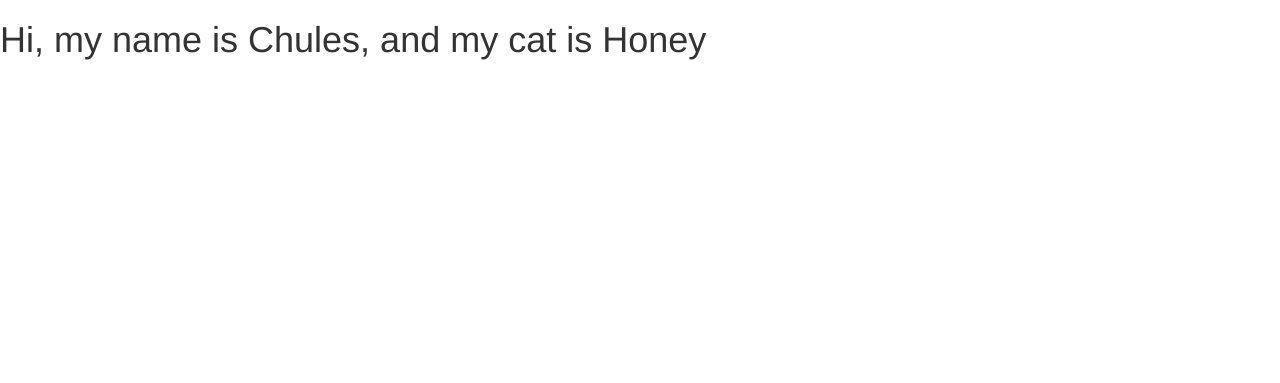
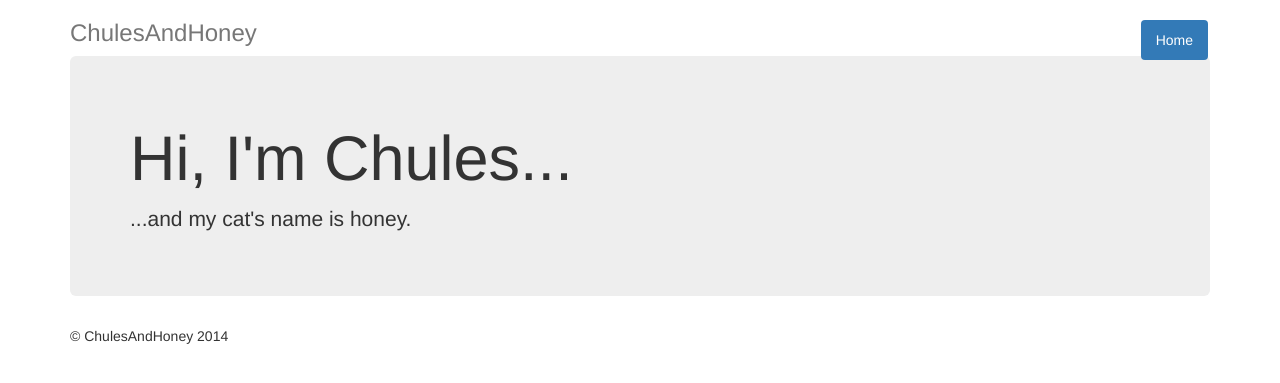
Before and after one commit to chuilai/ChulesAndHoney, a Flask app: page / in a window 1280 px wide. Shown: the top 383 px of the page. Run offline with Flask 2, Linux system fonts and the light colour scheme; some libraries are stand-ins or nearby versions.

Commit message:
Updating index

```diff
--- a/templates/index.html
+++ b/templates/index.html
@@ -1,12 +1,46 @@
 {% extends "bootstrap/base.html" %}
-{% block title %}This is an example page{% endblock %}
-
-{% block navbar %}
-<div class="navbar navbar-fixed-top">
-  <!-- ... -->
-</div>
-{% endblock %}
 
 {% block content %}
-  <h1>Hi, my name is Chules, and my cat is Honey</h1>
+    <div class="container">
+      <div class="header">
+        <ul class="nav nav-pills pull-right">
+          <li class="active"><a href="#">Home</a></li>
+          <li></li>
+        </ul>
+        <h3 class="text-muted">ChulesAndHoney</h3>
+      </div>
+      <div class="jumbotron">
+        <h1>Hi, I'm Chules...</h1>
+        <p class="lead">...and my cat's name is honey.</p>
+      </div>
+<!--
+      <div class="row marketing">
+        <div class="col-lg-6">
+          <h4>Subheading</h4>
+          <p>Donec id elit non mi porta gravida at eget metus. Maecenas faucibus mollis interdum.</p>
+
+          <h4>Subheading</h4>
+          <p>Morbi leo risus, porta ac consectetur ac, vestibulum at eros. Cras mattis consectetur purus sit amet fermentum.</p>
+
+          <h4>Subheading</h4>
+          <p>Maecenas sed diam eget risus varius blandit sit amet non magna.</p>
+        </div>
+
+        <div class="col-lg-6">
+          <h4>Subheading</h4>
+          <p>Donec id elit non mi porta gravida at eget metus. Maecenas faucibus mollis interdum.</p>
+
+          <h4>Subheading</h4>
+          <p>Morbi leo risus, porta ac consectetur ac, vestibulum at eros. Cras mattis consectetur purus sit amet fermentum.</p>
+
+          <h4>Subheading</h4>
+          <p>Maecenas sed diam eget risus varius blandit sit amet non magna.</p>
+        </div>
+      </div>
+-->
+      <div class="footer">
+        <p>&copy; ChulesAndHoney 2014</p>
+      </div>
+
+    </div> <!-- /container -->
 {% endblock %}
```
